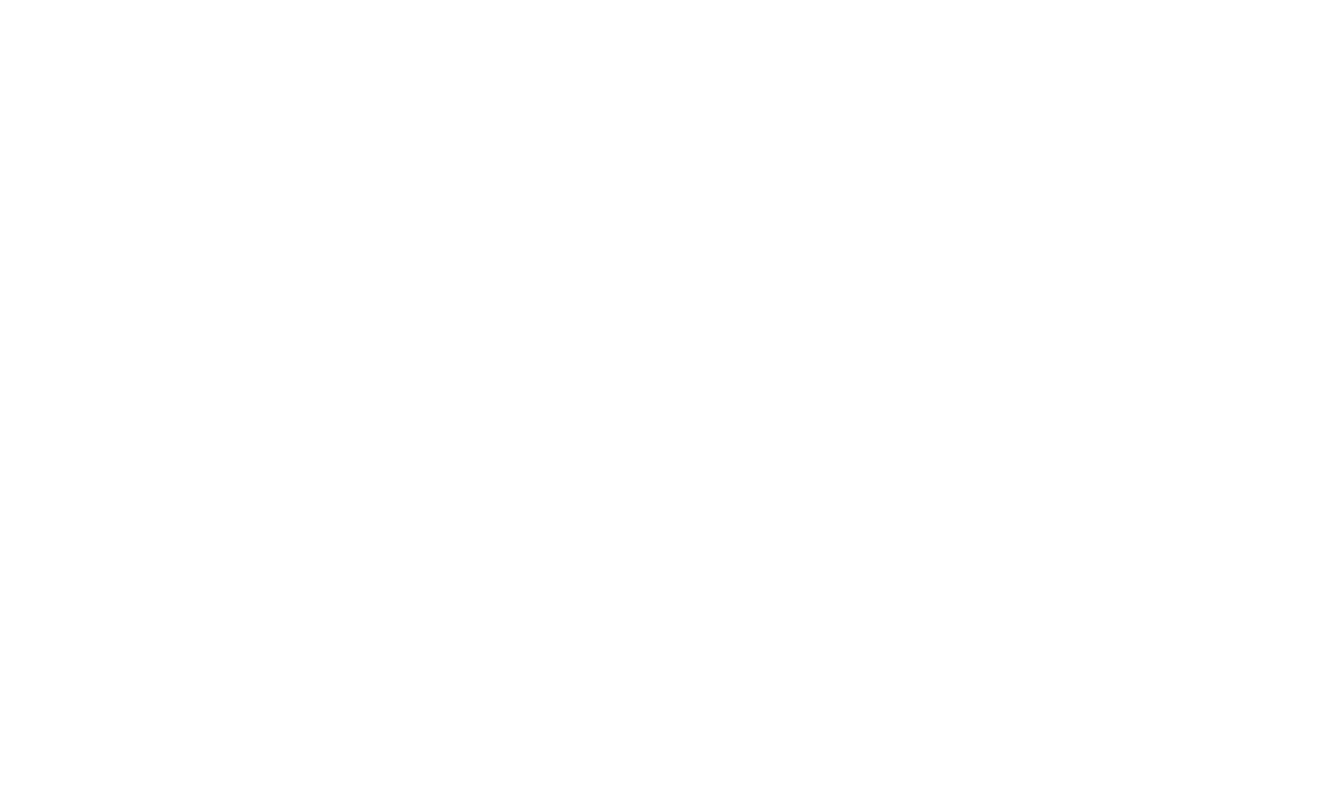
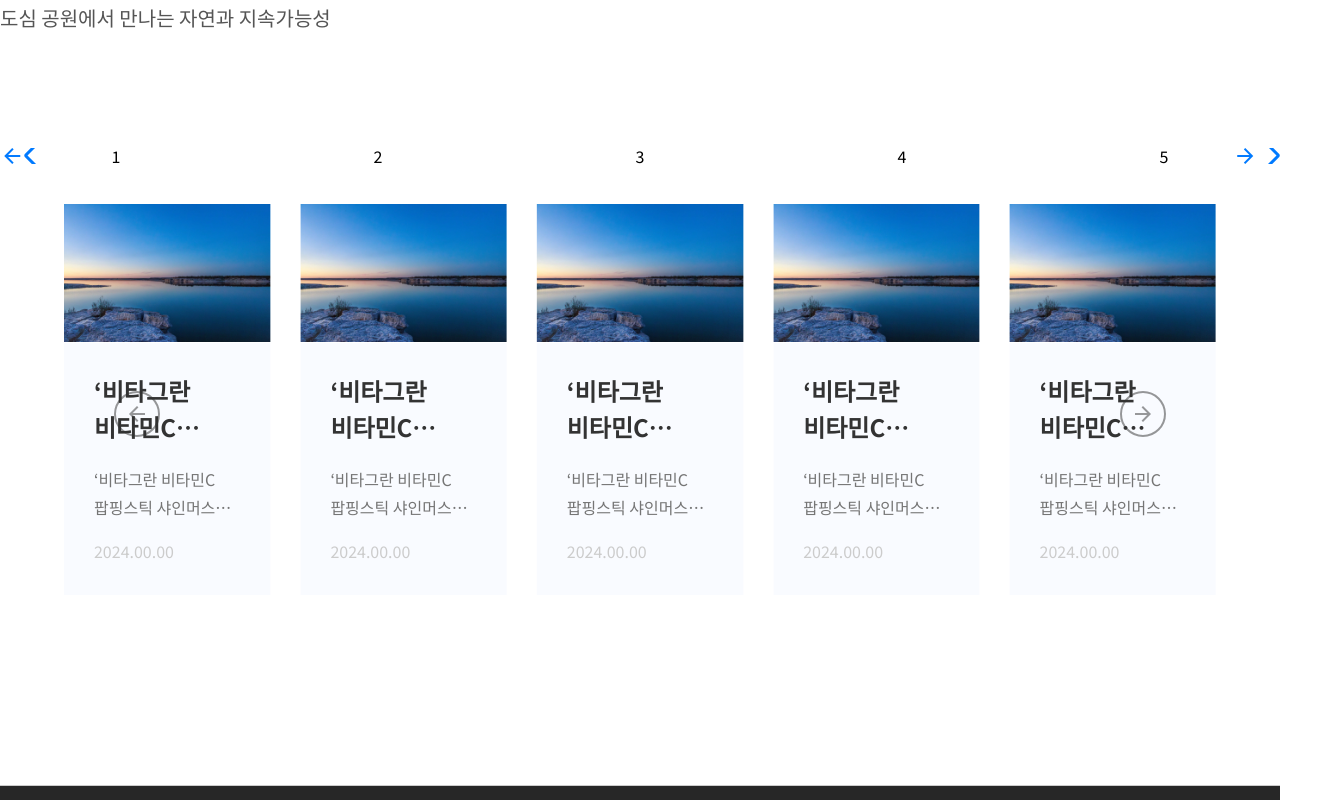
Before and after one commit to Woo-dy/Final_Project_YAKJIGI, a React (Create React App) app: page /qnalist in a window 1280 px wide. Shown: the part 560-1360 px from the top of the page, 1320 px wide, since content can reach past the window. Built offline with nearby package versions, Linux system fonts and the light colour scheme.

Commit message:
Final Project 241211 12:11

```diff
--- a/src/components/Header.jsx
+++ b/src/components/Header.jsx
@@ -102,6 +102,15 @@ function Header(props) {
 
    return (
       <>
+      <div className='main__global__menu'>
+         <ul>
+            <li>
+               <Link>로그인</Link>
+               <Link>회원가입</Link>
+               <Link>공지사항</Link>
+            </li>
+         </ul>
+      </div>
       <div className='main__wrap'>
          <header id="header" className={`wrap ${isScrolled ? 'bg_on' : ''}`}>
             <div className="header_line">
--- a/src/pages/main/MedicineCategory.jsx
+++ b/src/pages/main/MedicineCategory.jsx
@@ -1,11 +1,12 @@
 import React, { useEffect, useRef, useState } from "react";
-import { Link } from "react-router-dom";
+import { Link, useLocation } from "react-router-dom";
 
 function MedicineCategory() {
    const quickMenuRef = useRef(null);
    const [activeIndex, setActiveIndex] = useState(0);
    const [windowWidth, setWindowWidth] = useState(window.innerWidth);
    const quickStandard = 1500;
+   const location = useLocation(); // 현재 경로 가져오기
 
    // eslint-disable-next-line react-hooks/exhaustive-deps
    const backgrounds = [
@@ -31,6 +32,29 @@ function MedicineCategory() {
       "전문가와 소통하며 신뢰 있는 정보를 얻으세요",
       "사이트와 관련된 질문을 운영진에게 직접 남기세요",
    ];
+
+   const links = [
+      "sub301",
+      "sub303",
+      "sub302",
+      "qnalist",
+      "minquiry",
+   ];
+
+
+
+   // 자동 활성화된 링크 클릭 방지
+   useEffect(() => {
+      if (location.pathname === "/") {
+      // 메인 페이지에서는 자동으로 클릭하지 않음
+      return;
+      }
+
+      const activeLink = document.querySelector(".circle li a.on");
+      if (activeLink) {
+      activeLink.click(); // 활성화된 링크 클릭
+      }
+   }, [activeIndex, location.pathname]); // 경로 변경 시 실행
 
    useEffect(() => {
       const handleResize = () => {
@@ -58,7 +82,7 @@ function MedicineCategory() {
    useEffect(() => {
       const interval = setInterval(() => {
          setActiveIndex((prevIndex) => (prevIndex + 1) % backgrounds.length); // 다음 인덱스로 순환
-      }, 50000);
+      }, 10000);
 
       return () => clearInterval(interval);
    }, [backgrounds.length]);
@@ -102,7 +126,7 @@ function MedicineCategory() {
                   {backgrounds.map((_, index) => (
                      <li key={index}>
                      <Link
-                        to="#"
+                        to={activeIndex === index ? `/${links[index]}` : ""}
                         className={activeIndex === index ? "on" : ""}
                         onClick={() => handleCircleClick(index)}
                      >
--- a/src/pages/qna/QnaList.jsx
+++ b/src/pages/qna/QnaList.jsx
@@ -1,11 +1,160 @@
 import React from 'react';
+import { Link } from 'react-router-dom';
+import { Autoplay, Navigation, Pagination } from 'swiper/modules';
+import { Swiper, SwiperSlide } from 'swiper/react';
 
 function QnaList(props) {
    return (
       <>
-         <div className='sub101__container container__box' style={{height:"1000px"}}>
+         <div className='sub101__container container__box'>
             <h2>전문가와의 상담</h2>
             <p>도심 공원에서 만나는  자연과 지속가능성</p>
+         </div>
+
+         <div>
+            <Swiper
+               spaceBetween={30} // 슬라이드 간 간격
+               slidesPerView={5} // 한 화면에 보여줄 슬라이드 개
+               navigation={{
+                  nextEl: '.swiper-button-next',
+                  prevEl: '.swiper-button-prev',
+               }} // 네비게이션 화살표 추가
+            >
+               <SwiperSlide>1</SwiperSlide>
+               <SwiperSlide>2</SwiperSlide>
+               <SwiperSlide>3</SwiperSlide>
+               <SwiperSlide>4</SwiperSlide>
+               <SwiperSlide>5</SwiperSlide>
+               <SwiperSlide>6</SwiperSlide>
+               <SwiperSlide>7</SwiperSlide>
+
+               {/* 사용자 정의 버튼 (넘기는 버튼) */}
+               <div class="swiper-button-prev">
+                  <div class="material-icons">arrow_back</div>
+               </div>
+               <div class="swiper-button-next">
+                  <div class="material-icons">arrow_forward</div>
+               </div>
+            </Swiper>
+         </div>
+
+         <div className='Medicinenews__slide' style={{paddingBottom:"120px"}}>
+            <div className='inner'>
+               <Swiper Autoplay
+                  modules={[Autoplay, Pagination, Navigation]} // 사용하는 모듈
+
+                  autoplay={{
+                     delay: 3000, // 3초마다 슬라이드 변경
+                     disableOnInteraction: false, // 사용자 조작 시 자동 재생 유지
+                  }}
+                  loop={true} // 무한 반복 추가src/pages/main/SwiperSlider.jsx
+                  spaceBetween={30} // 슬라이드 간 간격
+                  slidesPerView={5} // 한 화면에 보여줄 슬라이드 개
+                  navigation={{
+                     nextEl: '.swiper-button-next',
+                     prevEl: '.swiper-button-prev',
+                  }} // 네비게이션 화살표 추가
+                  breakpoints={{
+                     360: { slidesPerView: 1, spaceBetween: 30 },
+                     480: { slidesPerView: 2, spaceBetween: 30 },
+                     768: { slidesPerView: 3, spaceBetween: 30 },
+                     1200: { slidesPerView: 5, spaceBetween: 30 },
+                  }} // 반응형
+               >
+
+                  <SwiperSlide>
+                     <Link>
+                        <img src="./images/main_slide_1.jpg" alt="이미지" style={{width: "100%"}} />
+                        <div className='Medicinenews__box'>
+                           <h2>‘비타그란 비타민C 팝핑스틱 샤인머스캣 맛’ 출시</h2>
+                           <p>‘비타그란 비타민C 팝핑스틱
+                           샤인머스캣 맛’ 출시</p>
+                           <em>2024.00.00</em>
+                        </div>
+                     </Link>
+                  </SwiperSlide>
+
+                  <SwiperSlide>
+                     <Link>
+                        <img src="./images/main_slide_1.jpg" alt="이미지" style={{width: "100%"}} />
+                        <div className='Medicinenews__box'>
+                           <h2>‘비타그란 비타민C 팝핑스틱 샤인머스캣 맛’ 출시</h2>
+                           <p>‘비타그란 비타민C 팝핑스틱
+                           샤인머스캣 맛’ 출시</p>
+                           <em>2024.00.00</em>
+                        </div>
+                     </Link>
+                  </SwiperSlide>
+
+                  <SwiperSlide>
+                     <Link>
+                        <img src="./images/main_slide_1.jpg" alt="이미지" style={{width: "100%"}} />
+                        <div className='Medicinenews__box'>
+                           <h2>‘비타그란 비타민C 팝핑스틱 샤인머스캣 맛’ 출시</h2>
+                           <p>‘비타그란 비타민C 팝핑스틱
+                           샤인머스캣 맛’ 출시</p>
+                           <em>2024.00.00</em>
+                        </div>
+                     </Link>
+                  </SwiperSlide>
+
+                  <SwiperSlide>
+                     <Link>
+                        <img src="./images/main_slide_1.jpg" alt="이미지" style={{width: "100%"}} />
+                        <div className='Medicinenews__box'>
+                           <h2>‘비타그란 비타민C 팝핑스틱 샤인머스캣 맛’ 출시</h2>
+                           <p>‘비타그란 비타민C 팝핑스틱
+                           샤인머스캣 맛’ 출시</p>
+                           <em>2024.00.00</em>
+                        </div>
+                     </Link>
+                  </SwiperSlide>
+
+                  <SwiperSlide>
+                     <Link>
+                        <img src="./images/main_slide_1.jpg" alt="이미지" style={{width: "100%"}} />
+                        <div className='Medicinenews__box'>
+                           <h2>‘비타그란 비타민C 팝핑스틱 샤인머스캣 맛’ 출시</h2>
+                           <p>‘비타그란 비타민C 팝핑스틱
+                           샤인머스캣 맛’ 출시</p>
+                           <em>2024.00.00</em>
+                        </div>
+                     </Link>
+                  </SwiperSlide>
+
+                  <SwiperSlide>
+                     <Link>
+                        <img src="./images/main_slide_1.jpg" alt="이미지" style={{width: "100%"}} />
+                        <div className='Medicinenews__box'>
+                           <h2>‘비타그란 비타민C 팝핑스틱 샤인머스캣 맛’ 출시</h2>
+                           <p>‘비타그란 비타민C 팝핑스틱
+                           샤인머스캣 맛’ 출시</p>
+                           <em>2024.00.00</em>
+                        </div>
+                     </Link>
+                  </SwiperSlide>
+
+                  <SwiperSlide>
+                     <Link>
+                        <img src="./images/main_slide_1.jpg" alt="이미지" style={{width: "100%"}} />
+                        <div className='Medicinenews__box'>
+                           <h2>‘비타그란 비타민C 팝핑스틱 샤인머스캣 맛’ 출시</h2>
+                           <p>‘비타그란 비타민C 팝핑스틱
+                           샤인머스캣 맛’ 출시</p>
+                           <em>2024.00.00</em>
+                        </div>
+                     </Link>
+                  </SwiperSlide>
+               </Swiper>
+
+               {/* 사용자 정의 버튼 */}
+               <div class="swiper-button-prev">
+                  <div class="material-icons">arrow_back</div>
+               </div>
+               <div class="swiper-button-next">
+                  <div class="material-icons">arrow_forward</div>
+               </div>
+            </div>
          </div>
       </>
    );
--- a/src/styles/common.css
+++ b/src/styles/common.css
@@ -38,6 +38,10 @@ footer {
 /* 공통 상단 문구 */
 .container__box {
    padding-top: 120px;
+   text-align: left;
+   width: 100%;
+   max-width: 1320px;
+   margin: 0 auto 120px auto;
 }
 
 .container__box h2 {
@@ -52,6 +56,31 @@ footer {
    color: var(--FontSubColor);
    font-weight: 400;
    margin-bottom: 60px;
+}
+
+/* 개인정보처리방침 */
+.text_layout {
+	margin-top: 30px;
+}
+
+.text_layout p {
+	line-height: 26px;
+	margin-bottom: 20px;
+	word-break: keep-all;
+}
+
+.text_mg0 {
+	margin-bottom: 6px !important;
+	font-weight: 600;
+	color: #222;
+}
+
+
+.text_b {
+	font-weight: 600;
+   font-size: 18px !important;
+	margin-bottom: 10px;
+	color: #222;
 }
 
 /* ========== 1000px 기준 ========== */
```
